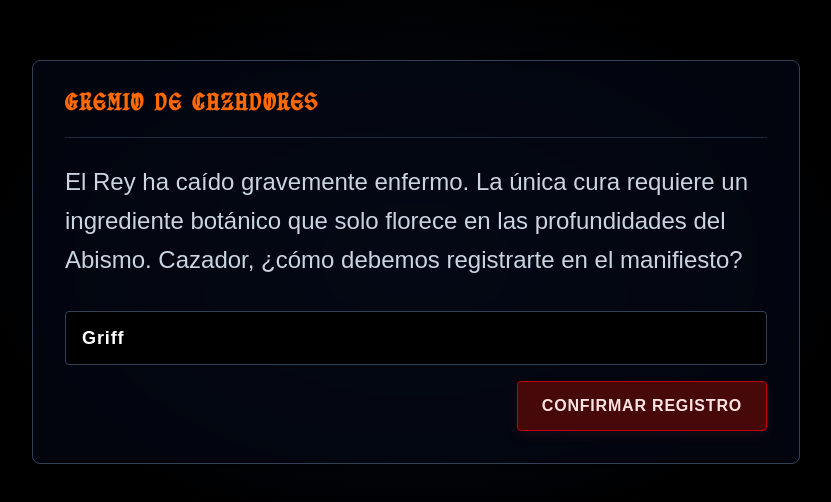
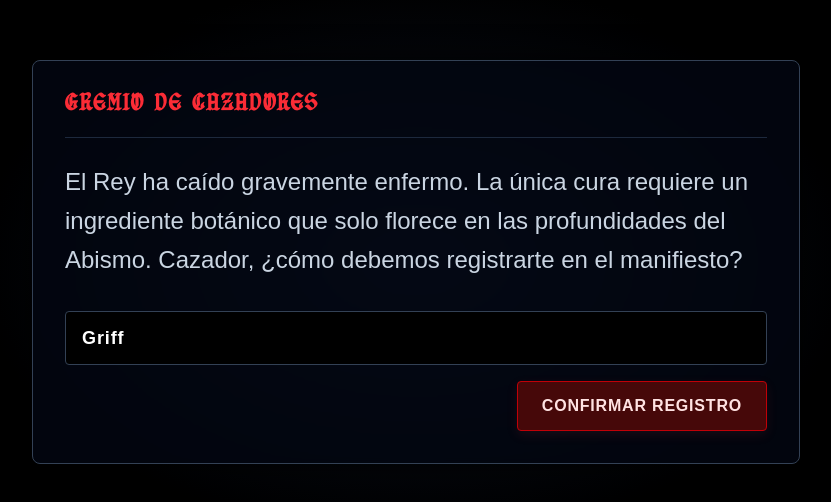
Before and after one commit to HenryC1410/Abyss-tactics, a Next.js app: page /intro in a window 1280 px wide. Shown: the part 138-640 px from the top of the page, without its empty margins (224-1055 px from the left). Built offline with nearby package versions, Linux system fonts and the light colour scheme.

Commit message:
beta 1.3.1

```diff
--- a/src/app/intro/page.js
+++ b/src/app/intro/page.js
@@ -64,7 +64,7 @@ export default function IntroVisualNovel() {
       <div
         className={`z-10 w-full max-w-3xl p-8 rounded-lg transition-opacity duration-500 ${styles.dialogBox} ${isVisible ? 'opacity-100' : 'opacity-0'}`}
       >
-        <h2 className={`${fuenteHistoria.className} text-orange-500 text-xl font-bold uppercase tracking-widest border-b border-slate-800 pb-4 mb-6`}>
+        <h2 className={`${fuenteHistoria.className} text-red-500 text-xl font-bold uppercase tracking-widest border-b border-slate-800 pb-4 mb-6`}>
           {frame.title}
         </h2>
 
```
